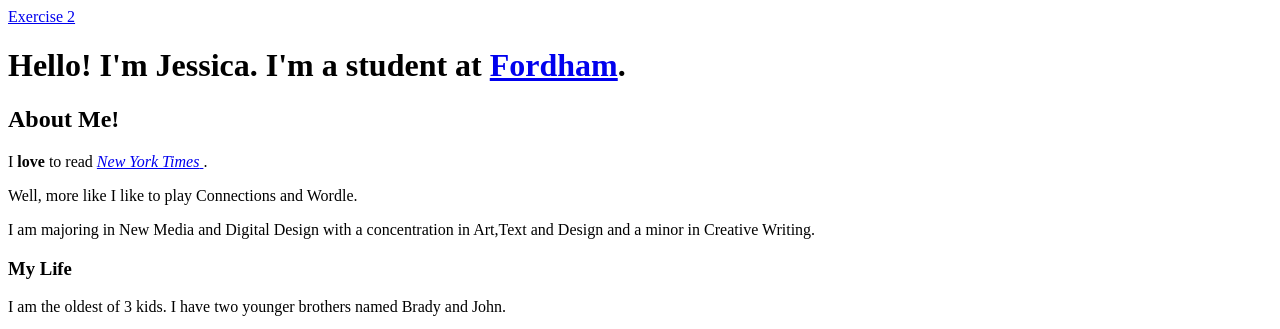
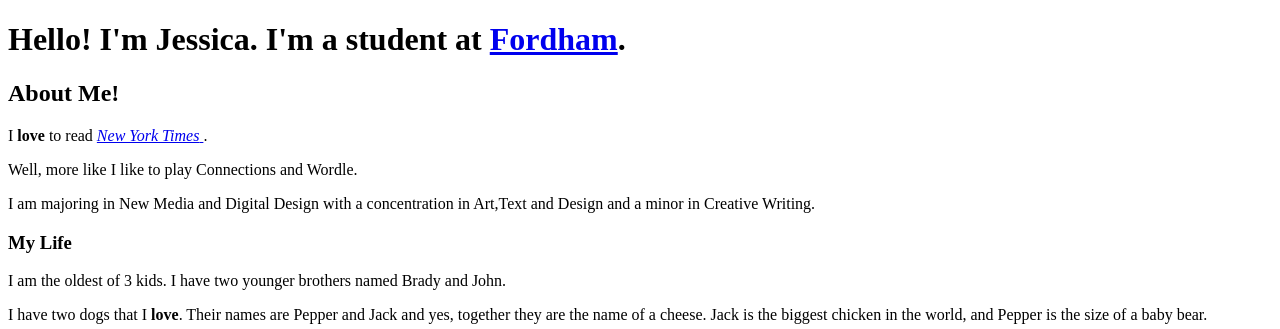
Before and after one commit to jblackmer/Webclass, a plain HTML site: page index.html in a window 1280 px wide. Shown: the top 329 px of the page. Drawn offline with Linux system fonts and the light colour scheme.

Commit message:
Update index.html

```diff
--- a/index.html
+++ b/index.html
@@ -1,6 +1,5 @@
 <!DOCTYPE html>
 <html>
-<a href="exercise2/index.html">Exercise 2</a>
 <head>
     <title>My First Page</title>
 </head>
```
